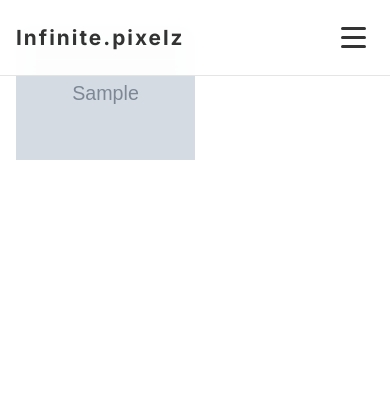
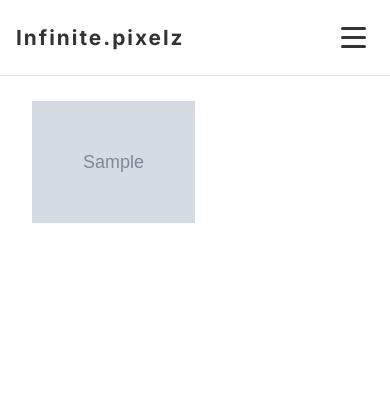
Before and after one commit to Parthnuwal7/infinite.pixelz, a Flask app: template photography_website/templates/home.html in a window 390 px wide. Shown: the top 420 px of the page. Run offline with Flask 3, Linux system fonts and the light colour scheme; the template is opened without the code that fills it: most values are stand-ins (such as "Sample title", 1, 10 or a date in 2020); grey boxes marked "Sample" are stand-in pictures; some libraries are stand-ins or nearby versions.

Commit message:
Update style.css

```diff
--- a/photography_website/static/css/style.css
+++ b/photography_website/static/css/style.css
@@ -172,16 +172,12 @@ img {
         column-count: 3;
         column-gap: 0;
     }
-
-    .gallery-container {
-        padding: 1rem;
-    }
 }
 
 @media (max-width: 480px) {
     .gallery-grid {
         column-count: 2;
-        column-gap: 0;
+        padding-top: 0.7rem;
     }
 }
 
```
